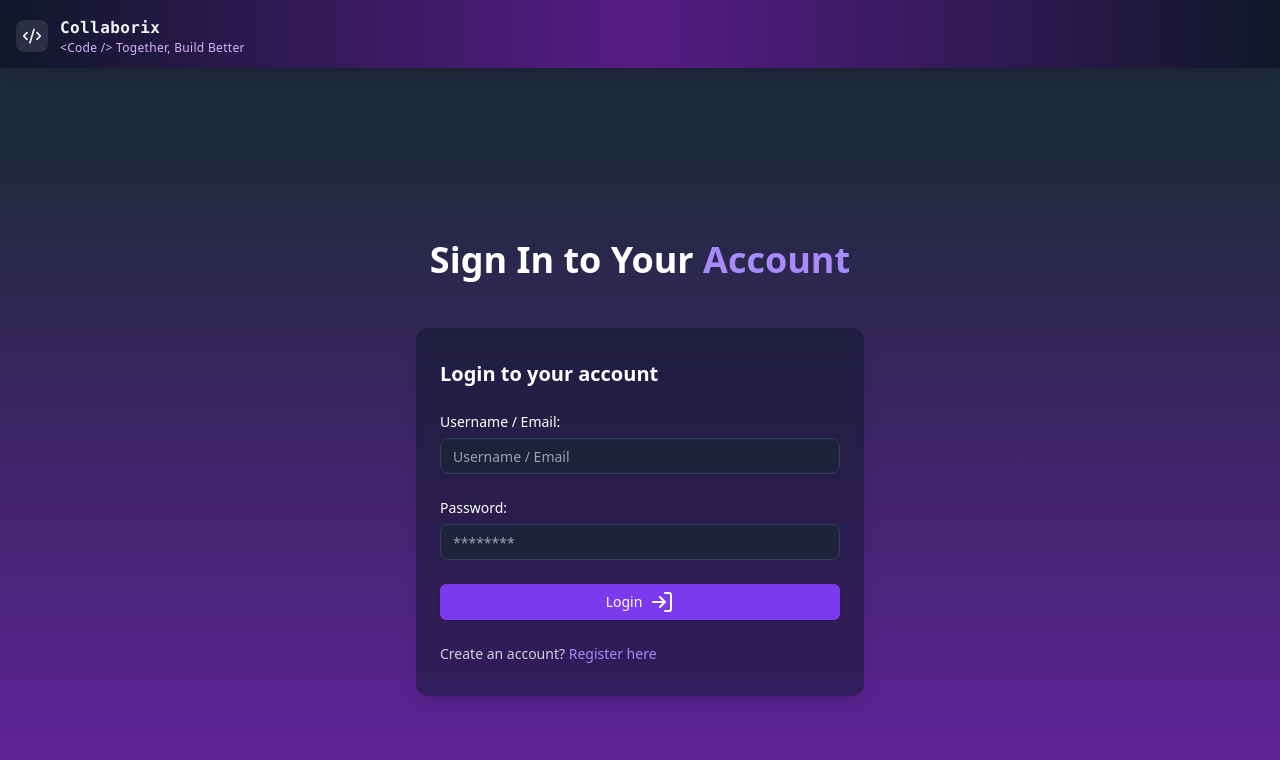
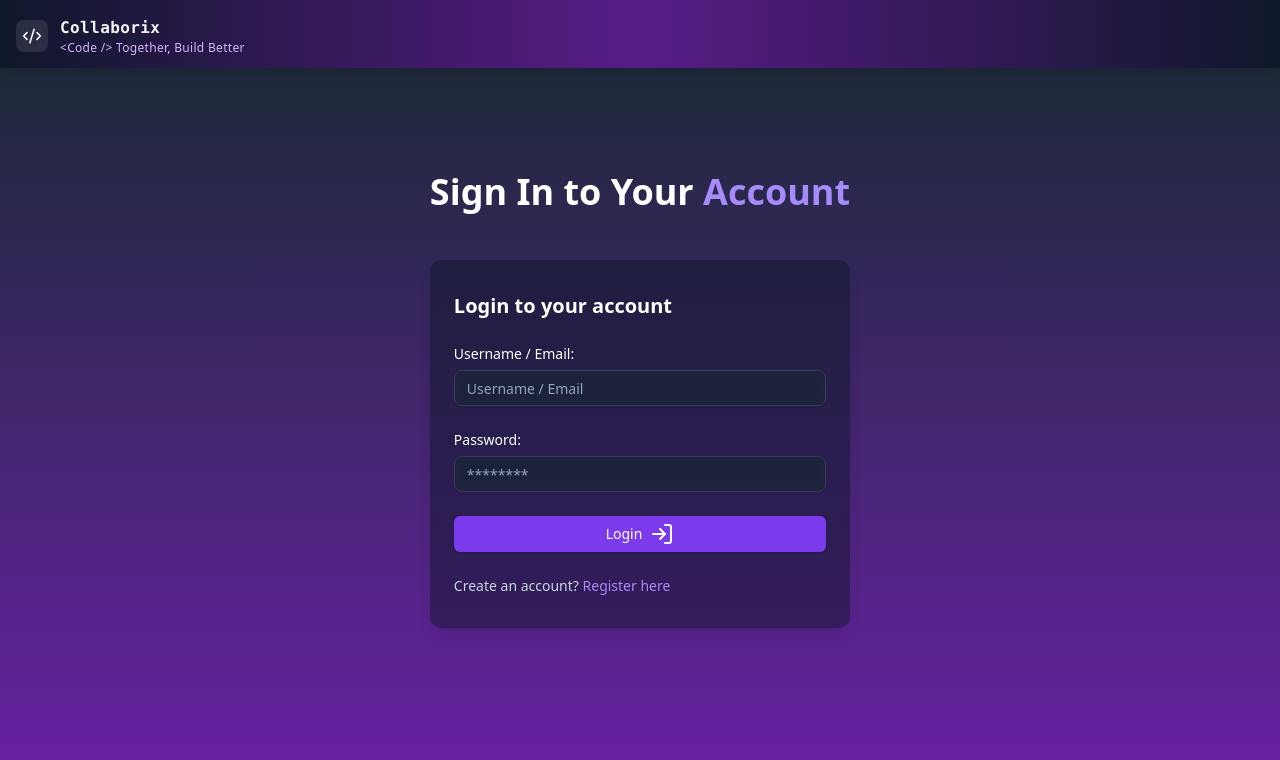
Before and after one commit to CoderXYZ14/Collaborix-Frontend, a React (Vite) app: page /signin in a window 1280 px wide. Shown: the top 760 px of the page. Built offline with nearby package versions, Linux system fonts and the light colour scheme.

Commit message:
Overflow issue solved

```diff
--- a/src/App.jsx
+++ b/src/App.jsx
@@ -35,7 +35,7 @@ function App() {
   }, [darkMode]);
 
   return (
-    <div className="flex flex-col h-screen">
+    <div className="flex flex-col min-h-screen bg-gradient-to-b from-violet-200 from-10% to-purple-100 dark:from-slate-800 dark:to-purple-800 transition-colors duration-200">
       <Header />
       <ToastContainer
         position="top-center"
@@ -49,9 +49,7 @@ function App() {
         pauseOnHover
         theme={darkMode ? "dark" : "light"}
       />
-      <main className="flex-1">
-        <Outlet />
-      </main>
+      <Outlet />
     </div>
   );
 }
--- a/src/components-self/container/Container.jsx
+++ b/src/components-self/container/Container.jsx
@@ -1,5 +1,9 @@
 const Container = ({ children }) => {
-  return <div className="w-full fixed">{children}</div>;
+  return (
+    <div className="w-full flex-1 flex justify-center items-center">
+      {children}
+    </div>
+  );
 };
 
 export default Container;
--- a/src/components-self/header/Header.jsx
+++ b/src/components-self/header/Header.jsx
@@ -19,7 +19,7 @@ const Header = () => {
   const handleThemeToggle = () => dispatch(toggleDarkMode());
   return (
     <header
-      className={`sticky top-0 z-50 ${
+      className={`absolute w-full top-0 z-50 ${
         darkMode
           ? "bg-gradient-to-r from-slate-900 via-purple-900 to-slate-900 text-gray-100"
           : "bg-gradient-to-r from-indigo-700 via-purple-600 to-indigo-700 text-gray-50"
--- a/src/components-self/problem-set/ProblemSet.jsx
+++ b/src/components-self/problem-set/ProblemSet.jsx
@@ -6,7 +6,7 @@ const ProblemSet = () => {
   const [loadingProblems, setLoadingProblem] = useState(true);
 
   return (
-    <main className="flex-col justify-center w-full h-screen items-center bg-gradient-to-b from-violet-700 to-purple-600 dark:bg-gradient-to-b dark:from-slate-800 from-5% dark:to-purple-800 ">
+    <main className="flex-col justify-center w-full items-center">
       <div className="px-6 pt-20 pb-12 flex flex-col items-center">
         <h1 className="text-3xl font-bold text-center mb-8 text-gray-50">
           &ldquo;QUALITY OVER QUANTITY&rdquo; 👇
--- a/src/components-self/signin/Signin.jsx
+++ b/src/components-self/signin/Signin.jsx
@@ -26,7 +26,7 @@ const Signin = () => {
   };
 
   return (
-    <div className="min-h-screen bg-gradient-to-b from-violet-200 from-10% to-purple-100 dark:from-slate-800 dark:to-purple-800 transition-colors duration-200 flex flex-col justify-center items-center">
+    <div className="flex flex-col justify-center items-center ">
       <div className="text-center mb-8">
         <h1 className="text-4xl font-bold text-slate-900 dark:text-white mb-4">
           Sign In to Your{" "}
--- a/src/components-self/signup/Signup.jsx
+++ b/src/components-self/signup/Signup.jsx
@@ -36,7 +36,7 @@ const Signup = () => {
   };
 
   return (
-    <div className="min-h-screen bg-gradient-to-b from-violet-200 from-10% to-purple-100 dark:from-slate-800 dark:to-purple-800 transition-colors duration-200 flex flex-col justify-center items-center">
+    <div className=" flex flex-col justify-center items-center">
       <div className="text-center mb-8">
         <h1 className="text-4xl font-bold text-slate-900 dark:text-white mb-4">
           Sign Up for Your{" "}
```
